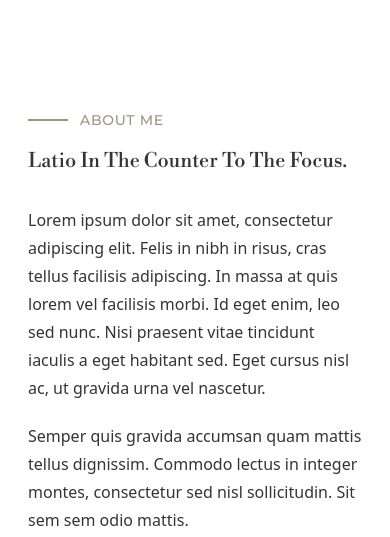
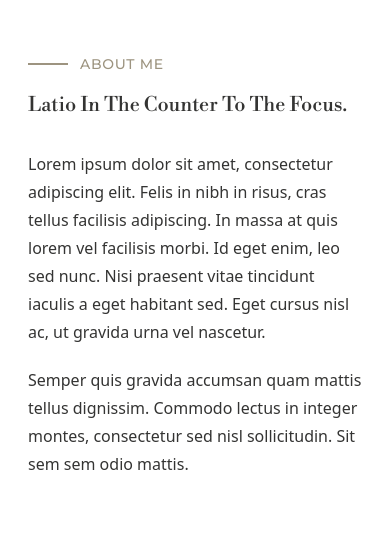
Before and after one commit to Rpaudel379/wildlife_photography_tailwindcss, a website: page index.html in a window 390 px wide. Shown: the part 375-912 px from the top of the page. Drawn offline with nearby package versions, Linux system fonts and the light colour scheme.

Commit message:
removed extra padding from about us section

```diff
--- a/index.html
+++ b/index.html
@@ -126,7 +126,7 @@
 
     </section>
 
-    <section id="about" class="py-28 bg-[#fff]">
+    <section id="about" class="pt-14 md:pt-28 pb-28 bg-[#fff]">
         <div
             class="container md:w-75p px-7 text-left flex flex-col space-y-6 md:flex-row md:space-x-10 md:space-y-0 md:items-center ">
             <div class="flex flex-col space-y-3 md:w-40p ">
```
Also changed, not shown: css/style.css.
